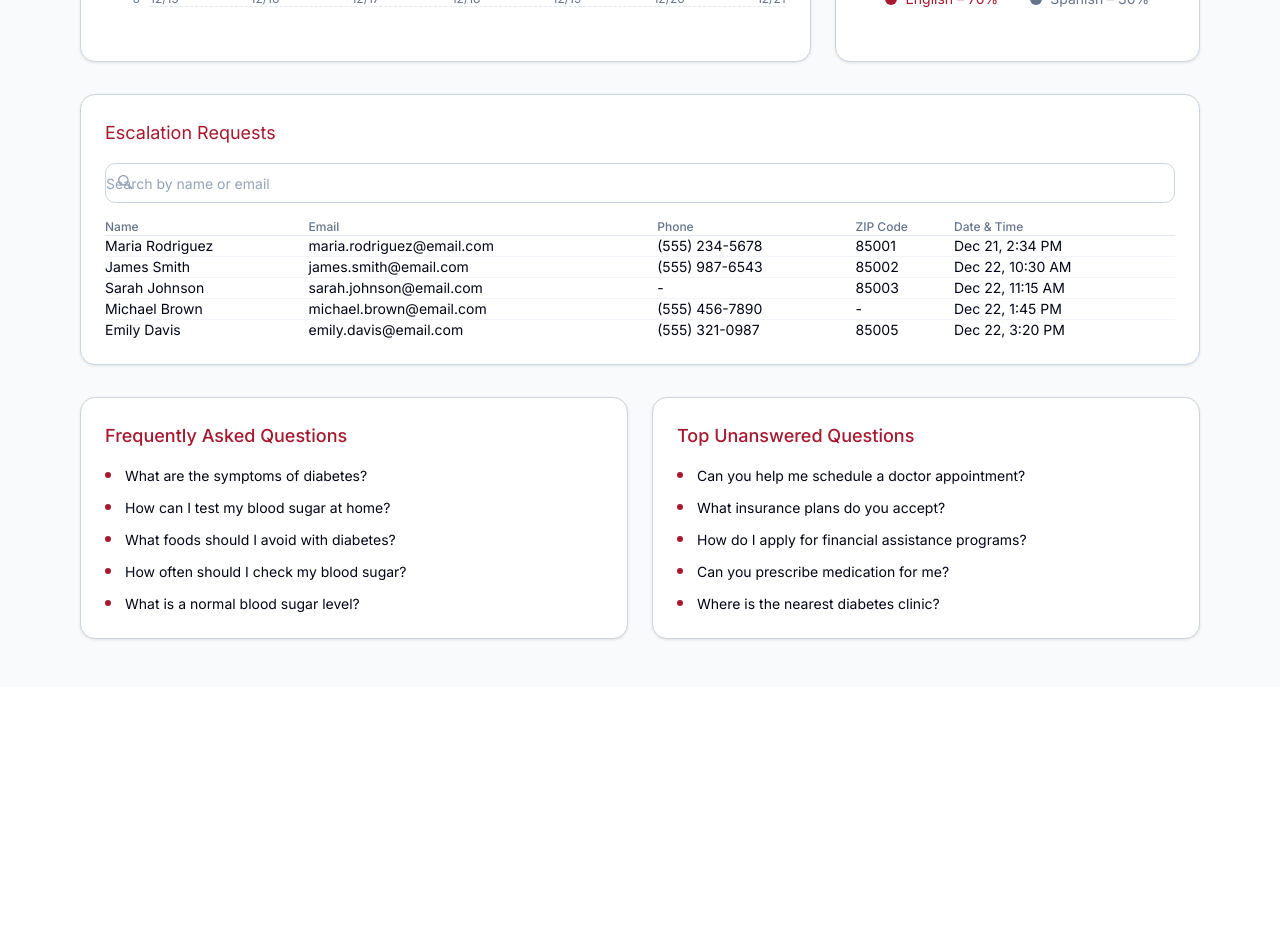
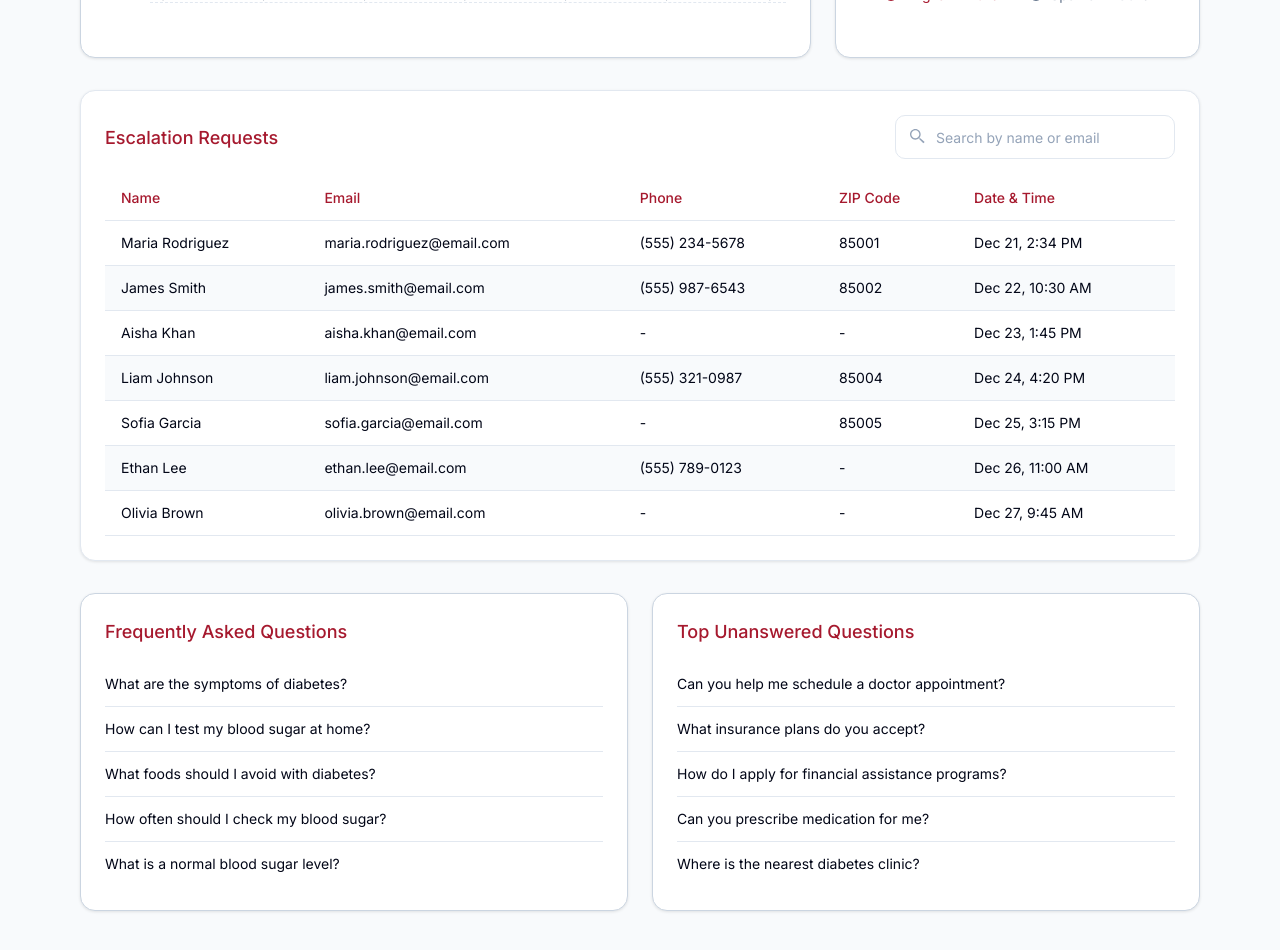
Before and after one commit to ASUCICREPO/ADA-Clara, a Next.js app in the folder frontend/: page /admin in a window 1280 px wide. Shown: the part 640-1590 px from the top of the page. Before the commit the page ends 1327 px from the top, so only its background shows below. Built offline with nearby package versions, Linux system fonts and the light colour scheme.

Commit message:
Refactor AdminHeader, EscalationRequestsTable, FrequentlyAskedQuestions, and TopUnansweredQuestions components for improved styling and layout consistency

```diff
--- a/frontend/app/admin/components/EscalationRequestsTable.tsx
+++ b/frontend/app/admin/components/EscalationRequestsTable.tsx
@@ -17,9 +17,11 @@ export default function EscalationRequestsTable() {
   const data: EscalationRequest[] = [
     { name: 'Maria Rodriguez', email: 'maria.rodriguez@email.com', phone: '(555) 234-5678', zipCode: '85001', dateTime: 'Dec 21, 2:34 PM' },
     { name: 'James Smith', email: 'james.smith@email.com', phone: '(555) 987-6543', zipCode: '85002', dateTime: 'Dec 22, 10:30 AM' },
-    { name: 'Sarah Johnson', email: 'sarah.johnson@email.com', phone: '-', zipCode: '85003', dateTime: 'Dec 22, 11:15 AM' },
-    { name: 'Michael Brown', email: 'michael.brown@email.com', phone: '(555) 456-7890', zipCode: '-', dateTime: 'Dec 22, 1:45 PM' },
-    { name: 'Emily Davis', email: 'emily.davis@email.com', phone: '(555) 321-0987', zipCode: '85005', dateTime: 'Dec 22, 3:20 PM' },
+    { name: 'Aisha Khan', email: 'aisha.khan@email.com', phone: '-', zipCode: '-', dateTime: 'Dec 23, 1:45 PM' },
+    { name: 'Liam Johnson', email: 'liam.johnson@email.com', phone: '(555) 321-0987', zipCode: '85004', dateTime: 'Dec 24, 4:20 PM' },
+    { name: 'Sofia Garcia', email: 'sofia.garcia@email.com', phone: '-', zipCode: '85005', dateTime: 'Dec 25, 3:15 PM' },
+    { name: 'Ethan Lee', email: 'ethan.lee@email.com', phone: '(555) 789-0123', zipCode: '-', dateTime: 'Dec 26, 11:00 AM' },
+    { name: 'Olivia Brown', email: 'olivia.brown@email.com', phone: '-', zipCode: '-', dateTime: 'Dec 27, 9:45 AM' },
   ];
 
   const filteredData = data.filter(item =>
@@ -28,17 +30,42 @@ export default function EscalationRequestsTable() {
   );
 
   return (
-    <div className="bg-white border border-[#cbd5e1] rounded-[15px] shadow-[0px_1px_3px_0px_rgba(0,0,0,0.1)]" style={{ padding: '24px' }}>
-      <h2 className="text-[#a6192e] text-lg font-normal m-0" style={{ marginBottom: '16px' }}>Escalation Requests</h2>
+    <div
+      style={{
+        backgroundColor: 'white',
+        border: '1px solid #e2e8f0',
+        borderRadius: '15px',
+        boxShadow: '0px 1px 3px 0px rgba(0,0,0,0.1)',
+        padding: '24px'
+      }}
+    >
+      {/* Header row: Title on left, Search on right */}
+      <div style={{ display: 'flex', alignItems: 'center', justifyContent: 'space-between', marginBottom: '16px' }}>
+        <h2 style={{ color: '#a6192e', fontSize: '18px', fontWeight: 500, margin: 0 }}>Escalation Requests</h2>
 
         {/* Search bar */}
-      <div style={{ marginBottom: '16px', position: 'relative' }}>
+        <div style={{ position: 'relative', width: '280px' }}>
           <input
             type="text"
             value={searchQuery}
             onChange={(e) => setSearchQuery(e.target.value)}
             placeholder="Search by name or email"
-          className="w-full border border-[#cbd5e1] rounded-[10px] h-[40px] px-4 pl-10 text-sm text-[#020617] placeholder:text-[#94a3b8] focus:outline-none focus:ring-2 focus:ring-[#a6192e]/20"
+            className="placeholder:text-[#94a3b8]"
+            style={{
+              width: '100%',
+              height: '44px',
+              border: '1px solid #e2e8f0',
+              borderRadius: '10px',
+              paddingLeft: '40px',
+              paddingRight: '16px',
+              fontSize: '14px',
+              lineHeight: '20px',
+              color: '#020617',
+              outline: 'none',
+              backgroundColor: 'white',
+              fontFamily: 'inherit',
+              boxSizing: 'border-box',
+            }}
           />
           <svg
             width="16"
@@ -46,7 +73,7 @@ export default function EscalationRequestsTable() {
             viewBox="0 0 16 16"
             fill="none"
             xmlns="http://www.w3.org/2000/svg"
-          style={{ position: 'absolute', left: '12px', top: '50%', transform: 'translateY(-50%)', pointerEvents: 'none' }}
+            style={{ position: 'absolute', left: '14px', top: '50%', transform: 'translateY(-50%)', pointerEvents: 'none' }}
           >
             <path
               d="M11.3333 9.33333H10.5933L10.3267 9.07333C11.1733 8.06 11.6667 6.75333 11.6667 5.33333C11.6667 2.38667 9.28 0 6.33333 0C3.38667 0 1 2.38667 1 5.33333C1 8.28 3.38667 10.6667 6.33333 10.6667C7.75333 10.6667 9.06 10.1733 10.0733 9.32667L10.3333 9.59333V10.3333L14.3333 14.3267L15.6667 12.9933L11.3333 9.33333ZM6.33333 9.33333C4.12667 9.33333 2.33333 7.54 2.33333 5.33333C2.33333 3.12667 4.12667 1.33333 6.33333 1.33333C8.54 1.33333 10.3333 3.12667 10.3333 5.33333C10.3333 7.54 8.54 9.33333 6.33333 9.33333Z"
@@ -54,27 +81,28 @@ export default function EscalationRequestsTable() {
             />
           </svg>
         </div>
+      </div>
 
       {/* Table */}
       <div style={{ overflowX: 'auto' }}>
-        <table style={{ width: '100%', borderCollapse: 'collapse' }}>
+        <table style={{ width: '100%', borderCollapse: 'separate', borderSpacing: 0 }}>
           <thead>
-            <tr style={{ borderBottom: '1px solid #e2e8f0' }}>
-              <th className="text-left text-xs font-medium text-[#64748b] py-2 px-2" style={{ textAlign: 'left' }}>Name</th>
-              <th className="text-left text-xs font-medium text-[#64748b] py-2 px-2" style={{ textAlign: 'left' }}>Email</th>
-              <th className="text-left text-xs font-medium text-[#64748b] py-2 px-2" style={{ textAlign: 'left' }}>Phone</th>
-              <th className="text-left text-xs font-medium text-[#64748b] py-2 px-2" style={{ textAlign: 'left' }}>ZIP Code</th>
-              <th className="text-left text-xs font-medium text-[#64748b] py-2 px-2" style={{ textAlign: 'left' }}>Date & Time</th>
+            <tr>
+              <th style={{ textAlign: 'left', color: '#a6192e', fontSize: '14px', fontWeight: 500, padding: '12px 16px', borderBottom: '1px solid #e2e8f0', backgroundColor: 'white' }}>Name</th>
+              <th style={{ textAlign: 'left', color: '#a6192e', fontSize: '14px', fontWeight: 500, padding: '12px 16px', borderBottom: '1px solid #e2e8f0', backgroundColor: 'white' }}>Email</th>
+              <th style={{ textAlign: 'left', color: '#a6192e', fontSize: '14px', fontWeight: 500, padding: '12px 16px', borderBottom: '1px solid #e2e8f0', backgroundColor: 'white' }}>Phone</th>
+              <th style={{ textAlign: 'left', color: '#a6192e', fontSize: '14px', fontWeight: 500, padding: '12px 16px', borderBottom: '1px solid #e2e8f0', backgroundColor: 'white' }}>ZIP Code</th>
+              <th style={{ textAlign: 'left', color: '#a6192e', fontSize: '14px', fontWeight: 500, padding: '12px 16px', borderBottom: '1px solid #e2e8f0', backgroundColor: 'white' }}>Date & Time</th>
             </tr>
           </thead>
           <tbody>
             {filteredData.map((item, index) => (
-              <tr key={index} style={{ borderBottom: index < filteredData.length - 1 ? '1px solid #f1f5f9' : 'none' }}>
-                <td className="text-sm font-normal text-[#020617] py-3 px-2">{item.name}</td>
-                <td className="text-sm font-normal text-[#020617] py-3 px-2">{item.email}</td>
-                <td className="text-sm font-normal text-[#020617] py-3 px-2">{item.phone}</td>
-                <td className="text-sm font-normal text-[#020617] py-3 px-2">{item.zipCode}</td>
-                <td className="text-sm font-normal text-[#020617] py-3 px-2">{item.dateTime}</td>
+              <tr key={index} style={{ backgroundColor: index % 2 === 0 ? 'white' : '#f8fafc' }}>
+                <td style={{ color: '#020617', fontSize: '14px', fontWeight: 400, padding: '12px 16px', borderBottom: '1px solid #e2e8f0', lineHeight: '20px' }}>{item.name}</td>
+                <td style={{ color: '#020617', fontSize: '14px', fontWeight: 400, padding: '12px 16px', borderBottom: '1px solid #e2e8f0', lineHeight: '20px' }}>{item.email}</td>
+                <td style={{ color: '#020617', fontSize: '14px', fontWeight: 400, padding: '12px 16px', borderBottom: '1px solid #e2e8f0', lineHeight: '20px' }}>{item.phone}</td>
+                <td style={{ color: '#020617', fontSize: '14px', fontWeight: 400, padding: '12px 16px', borderBottom: '1px solid #e2e8f0', lineHeight: '20px' }}>{item.zipCode}</td>
+                <td style={{ color: '#020617', fontSize: '14px', fontWeight: 400, padding: '12px 16px', borderBottom: '1px solid #e2e8f0', lineHeight: '20px' }}>{item.dateTime}</td>
               </tr>
             ))}
           </tbody>
--- a/frontend/app/admin/components/FrequentlyAskedQuestions.tsx
+++ b/frontend/app/admin/components/FrequentlyAskedQuestions.tsx
@@ -14,14 +14,18 @@ export default function FrequentlyAskedQuestions() {
       <h2 className="text-[#a6192e] text-lg font-medium m-0" style={{ marginBottom: '16px' }}>
         Frequently Asked Questions
       </h2>
-      <ul style={{ listStyle: 'none', padding: 0, margin: 0, display: 'flex', flexDirection: 'column', gap: '12px' }}>
+      <div style={{ display: 'flex', flexDirection: 'column' }}>
         {questions.map((question, index) => (
-          <li key={index} className="text-[#020617] text-sm font-normal" style={{ paddingLeft: '20px', position: 'relative' }}>
-            <span style={{ position: 'absolute', left: 0, top: '6px', width: '6px', height: '6px', borderRadius: '50%', backgroundColor: '#a6192e' }}></span>
-            {question}
-          </li>
+          <div key={index}>
+            <div className="text-[#020617] text-sm font-normal" style={{ padding: '12px 0' }}>
+              {question}
+            </div>
+            {index < questions.length - 1 && (
+              <div style={{ borderBottom: '1px solid #e2e8f0' }}></div>
+            )}
+          </div>
         ))}
-      </ul>
+      </div>
     </div>
   );
 }
--- a/frontend/app/admin/components/TopUnansweredQuestions.tsx
+++ b/frontend/app/admin/components/TopUnansweredQuestions.tsx
@@ -14,14 +14,18 @@ export default function TopUnansweredQuestions() {
       <h2 className="text-[#a6192e] text-lg font-medium m-0" style={{ marginBottom: '16px' }}>
         Top Unanswered Questions
       </h2>
-      <ul style={{ listStyle: 'none', padding: 0, margin: 0, display: 'flex', flexDirection: 'column', gap: '12px' }}>
+      <div style={{ display: 'flex', flexDirection: 'column' }}>
         {questions.map((question, index) => (
-          <li key={index} className="text-[#020617] text-sm font-normal" style={{ paddingLeft: '20px', position: 'relative' }}>
-            <span style={{ position: 'absolute', left: 0, top: '6px', width: '6px', height: '6px', borderRadius: '50%', backgroundColor: '#a6192e' }}></span>
-            {question}
-          </li>
+          <div key={index}>
+            <div className="text-[#020617] text-sm font-normal" style={{ padding: '12px 0' }}>
+              {question}
+            </div>
+            {index < questions.length - 1 && (
+              <div style={{ borderBottom: '1px solid #e2e8f0' }}></div>
+            )}
+          </div>
         ))}
-      </ul>
+      </div>
     </div>
   );
 }
```
Also changed, not shown: frontend/app/admin/components/AdminHeader.tsx (+5 -5 lines). Lines whose indentation alone changed are shown as unchanged.
